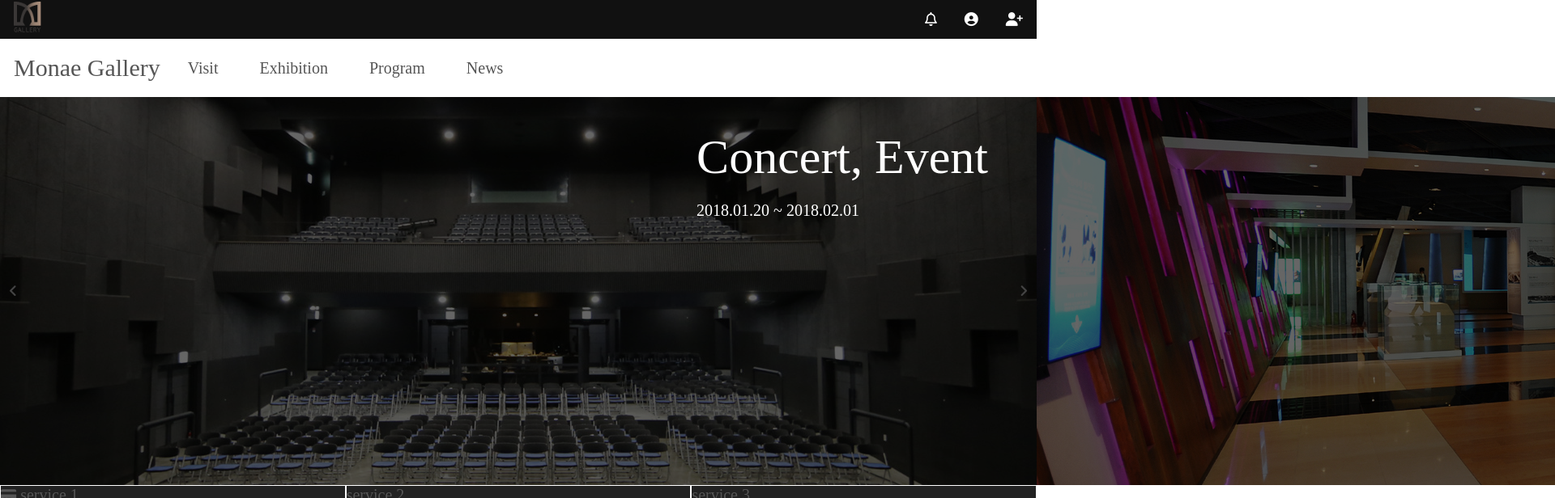
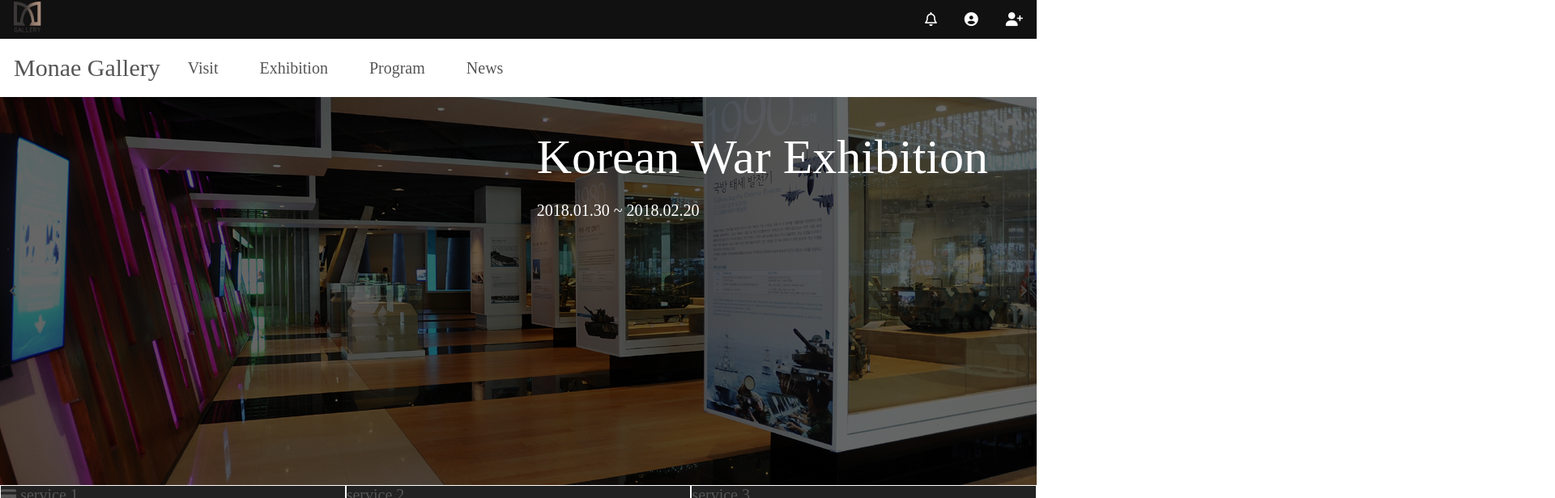
Before and after one commit to Monaegi/Monae-Gallery, a Vue app in the folder front_project/: page / in a window 1280 px wide. Shown: the top 616 px of the page at 81% size, 1920 px wide, since content can reach past the window. Built offline with nearby package versions, Linux system fonts and the light colour scheme; no server answers.

Commit message:
banner 자동 슬라이드 기능 추가

```diff
--- a/front_project/src/components/main_page/banner.vue
+++ b/front_project/src/components/main_page/banner.vue
@@ -1,16 +1,15 @@
 <template>
-  <section id="banner">
-    <ul class="event_wrapper effect" :style="{'margin-left': carusel_control + 'vw'}">
+  <section id="banner" @mouseenter="carusel_control.mouse_check = true" @mouseleave="carusel_control.mouse_check = false">
+    <ul class="event_wrapper effect" :style="{'margin-left': carusel_control.position + 'vw'}">
       <li class="event_list" v-for="(list, index) in banner_list" :style="list.style" :key="index">
         <div class="event_info">
           <h2>{{list.title}}</h2>
           <p>{{list.content}}</p>
         </div>
       </li>
-    <button class="prev_button move_button" @click="prevBanner"><i class="fa fa-angle-left effect" aria-hidden="true"></i></button>
-    <button class="next_button move_button" @click="nextBanner"><i class="fa fa-angle-right effect" aria-hidden="true"></i></button>
     </ul>
-
+    <button class="prev_button move_button"><i class="fa fa-angle-left effect" @click="prevBanner" aria-hidden="true"></i></button>
+    <button class="next_button move_button"><i class="fa fa-angle-right effect"  @click="nextBanner" aria-hidden="true"></i></button>
   </section>
 </template>
 <script>
@@ -20,7 +19,10 @@ import banner2 from './../../assets/banner/banner2.jpg'
 export default {
   data() {
     return {
-      carusel_control: 0,
+      carusel_control: {
+        mouse_check: false,
+        position: 0
+      },
       banner_list: [
         {
           style: {'background-image': 'url('+ banner1 +')'},
@@ -28,29 +30,34 @@ export default {
           content: '2018.01.20 ~ 2018.02.01'
         },{
           style: {'background-image': 'url('+ banner2 +')'},
-          title: 'Concert, Event',
-          content: '2018.01.20 ~ 2018.02.01'
+          title: 'Korean War Exhibition',
+          content: '2018.01.30 ~ 2018.02.20'
         }
       ],
     }
   },
   methods: {
     prevBanner: function() {
-      if(this.carusel_control != 0 && this.carusel_control != (-100 * (this.banner_list.length-1))) {
-        this.carusel_control = this.carusel_control - 100;
-      } else if(this.carusel_control == (-100 * (this.banner_list.length-1))) {
-        this.carusel_control = 0;
+      let position = this.carusel_control.position;
+      if(position != 0 && position != (-100 * (this.banner_list.length-1))) {
+        this.carusel_control.position = position - 100;
+      } else if(position == (-100 * (this.banner_list.length-1))) {
+        this.carusel_control.position = 0;
       } else {
-        this.carusel_control = -100 * (this.banner_list.length-1);
+        this.carusel_control.position = -100 * (this.banner_list.length-1);
       };
     },
     nextBanner: function() {
-      if(this.carusel_control == (-100 * (this.banner_list.length-1))) {
-        this.carusel_control = 0;
+      let position = this.carusel_control.position;
+      if(position == (-100 * (this.banner_list.length-1))) {
+        this.carusel_control.position = 0;
       } else {
-        this.carusel_control = -100 * (this.banner_list.length-1)
+        this.carusel_control.position = -100 * (this.banner_list.length-1)
       }
     }
+  },
+  mounted () {
+    setInterval(() => {this.carusel_control.mouse_check ? '' : this.nextBanner()}, 3000);
   }
 }
 </script>
--- a/front_project/src/components/main_page/main_calendar.vue
+++ b/front_project/src/components/main_page/main_calendar.vue
@@ -13,8 +13,8 @@
         </ul>
       </li>
     </ul>
-    <button class="prev_button move_button" @click="prevMonth"><i class="fa fa-angle-left effect" aria-hidden="true"></i></button>
-    <button class="next_button move_button" @click="nextMonth"><i class="fa fa-angle-right effect" aria-hidden="true"></i></button>
+    <button class="prev_button move_button"><i class="fa fa-angle-left effect" @click="prevMonth" aria-hidden="true"></i></button>
+    <button class="next_button move_button"><i class="fa fa-angle-right effect" @click="nextMonth" aria-hidden="true"></i></button>
   </aside>
 </template>
 
--- a/front_project/src/components/main_page/navigation.vue
+++ b/front_project/src/components/main_page/navigation.vue
@@ -30,6 +30,7 @@ export default {
     overflow: hidden;
   }
   .sign-wrap{
+    z-index: 10000;
     height: 6vh;
     position: fixed;
     width: 100%;
```
